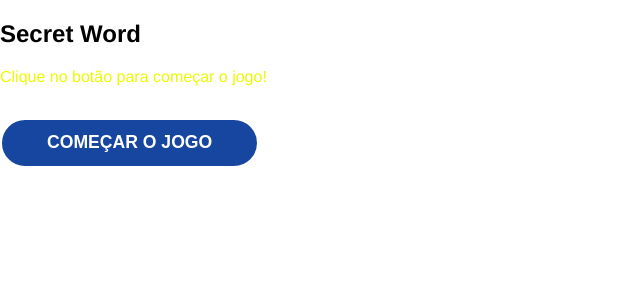
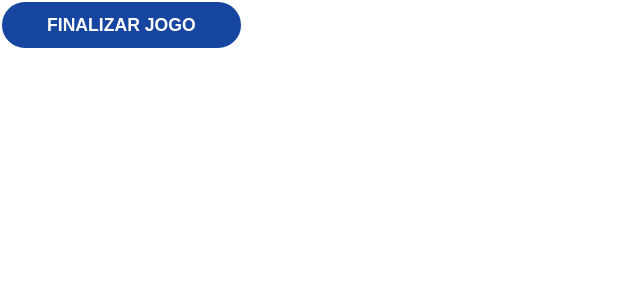
Before and after one commit to WilliamNunes905/Secret-Word, a React (Vite) app: page / in a window 1280 px wide. Both pictures are taken after a click on the button "COMEÇAR O JOGO". Shown: the top 300 px of the page, without its empty margins (0-640 px from the left). Built offline with nearby package versions, Linux system fonts and the light colour scheme.

Commit message:
feat: Criado as funções que inicia o jogo, finaliza e recomeça.

```diff
--- a/src/App.jsx
+++ b/src/App.jsx
@@ -20,13 +20,23 @@ function App() {
   const [gameStage, setGameStage] = useState(stages[0].name);
   console.log(words);
 
+  function startGame() {
+    setGameStage(stages[1].name);
+  }
 
+  function verifyLetter() {
+    setGameStage(stages[2].name);
+  }
+
+  function retry() {
+    setGameStage(stages[0].name);
+  }
 
   return (
     <div>
-      { gameStage === "start" && <StartScreen /> }
-      { gameStage === "game" && <Game /> }
-      { gameStage === "end" && <GameOver /> }
+      { gameStage === "start" && <StartScreen startGame={startGame} /> }
+      { gameStage === "game" && <Game verifyLetter={verifyLetter} /> }
+      { gameStage === "end" && <GameOver retry={retry} /> }
     </div>
   )
 }
--- a/src/components/Game.jsx
+++ b/src/components/Game.jsx
@@ -1,8 +1,10 @@
 import './Game.css';
 
-function Game() {
+function Game({ verifyLetter }) {
   return (
-    <div>Game</div>
+    <div>
+      <button onClick={verifyLetter}>Finalizar Jogo</button>
+    </div>
   )
 }
 
--- a/src/components/GameOver.jsx
+++ b/src/components/GameOver.jsx
@@ -1,8 +1,12 @@
 import './GameOver.css'
 
-function GameOver() {
+function GameOver({ retry }) {
   return (
-    <div>GameOver</div>
+    <div>
+      <h1>Fim de Jogo</h1>
+      <h2>Você perdeu! Tente novamente.</h2>
+      <button onClick={retry}>Reiniciar Jogo</button>
+    </div>
   )
 }
 
--- a/src/components/StartScreen.jsx
+++ b/src/components/StartScreen.jsx
@@ -1,12 +1,12 @@
 import './StartScreen.css';
 
 
-function StartScreen() {
+function StartScreen({ startGame }) {
   return (
     <div className="start_page">
         <h2>Secret Word</h2>
         <p>Clique no botão para começar o jogo!</p>
-        <button>Começar o Jogo</button>
+        <button onClick={startGame}>Começar o Jogo</button>
     </div>
   )
 }
```
